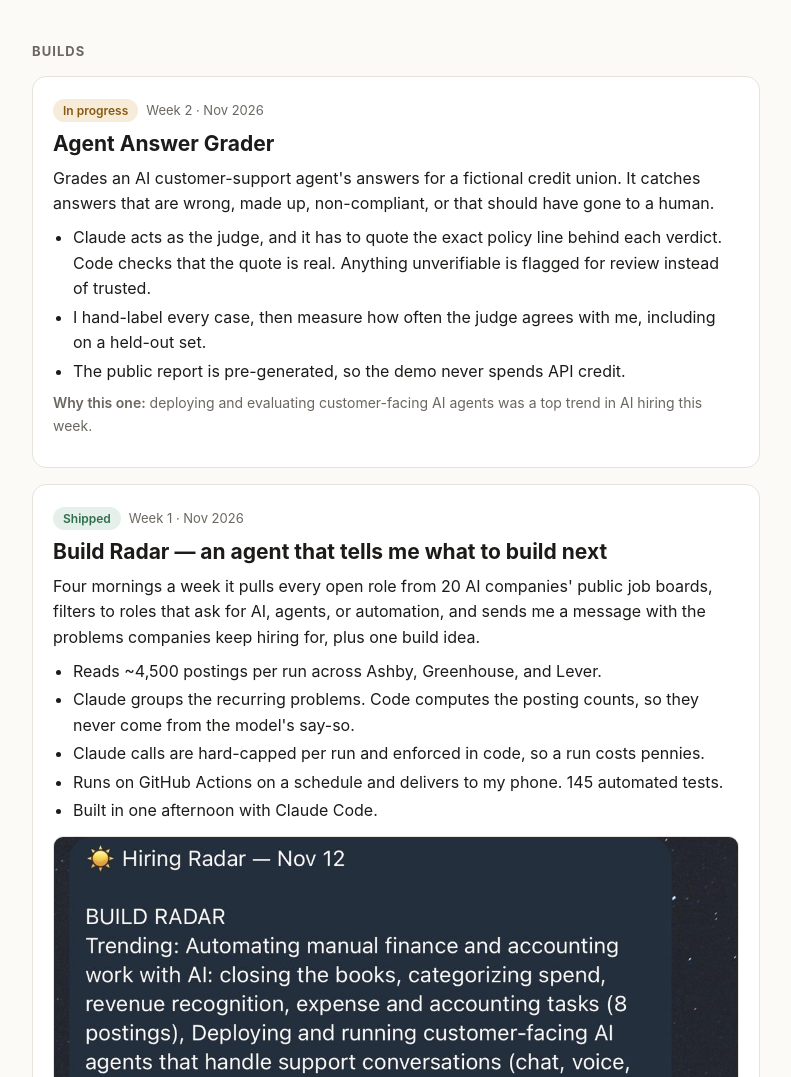
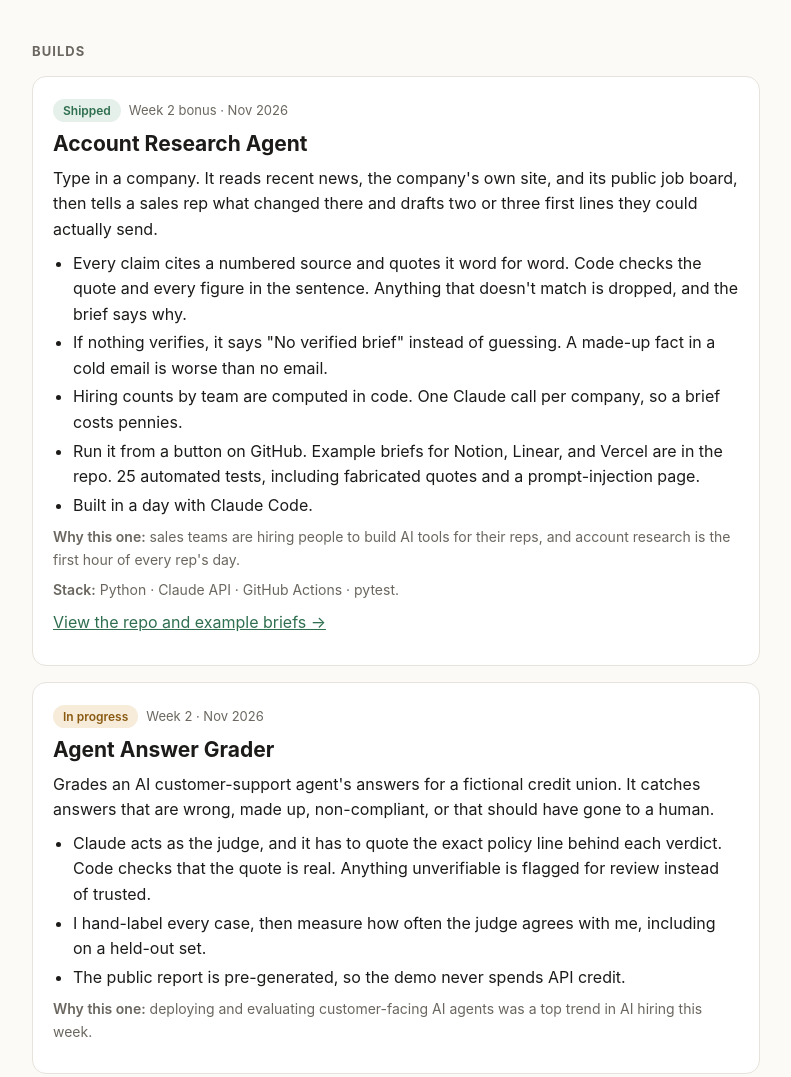
Before and after one commit to Nashmahler/builds, a plain HTML site: page index.html in a window 1280 px wide. Shown: the part 402-1479 px from the top of the page, without its empty margins (244-1035 px from the left). Drawn offline with Linux system fonts and the light colour scheme.

Commit message:
Add Account Research Agent; update Build Radar numbers
Co-Authored-By: Claude Opus 5.5 <noreply@anthropic.com>
Claude-Session: https://claude.ai/code/session_015rw9kWJp4hqJe5NaAUKcFZ

```diff
--- a/index.html
+++ b/index.html
@@ -85,6 +85,22 @@
   <h2 class="section">Builds</h2>
 
   <article class="card">
+    <div class="meta"><span class="pill">Shipped</span><span>Week 2 bonus · Nov 2026</span></div>
+    <h3>Account Research Agent</h3>
+    <p>Type in a company. It reads recent news, the company's own site, and its public job board, then tells a sales rep what changed there and drafts two or three first lines they could actually send.</p>
+    <ul>
+      <li>Every claim cites a numbered source and quotes it word for word. Code checks the quote and every figure in the sentence. Anything that doesn't match is dropped, and the brief says why.</li>
+      <li>If nothing verifies, it says "No verified brief" instead of guessing. A made-up fact in a cold email is worse than no email.</li>
+      <li>Hiring counts by team are computed in code. One Claude call per company, so a brief costs pennies.</li>
+      <li>Run it from a button on GitHub. Example briefs for Notion, Linear, and Vercel are in the repo. 25 automated tests, including fabricated quotes and a prompt-injection page.</li>
+      <li>Built in a day with Claude Code.</li>
+    </ul>
+    <p class="stack"><span class="label">Why this one:</span> sales teams are hiring people to build AI tools for their reps, and account research is the first hour of every rep's day.</p>
+    <p class="stack"><span class="label">Stack:</span> Python · Claude API · GitHub Actions · pytest.</p>
+    <p><a href="https://github.com/Nashmahler/account-research-agent">View the repo and example briefs →</a></p>
+  </article>
+
+  <article class="card">
     <div class="meta"><span class="pill wip">In progress</span><span>Week 2 · Nov 2026</span></div>
     <h3>Agent Answer Grader</h3>
     <p>Grades an AI customer-support agent's answers for a fictional credit union. It catches answers that are wrong, made up, non-compliant, or that should have gone to a human.</p>
@@ -99,12 +115,12 @@
   <article class="card">
     <div class="meta"><span class="pill">Shipped</span><span>Week 1 · Nov 2026</span></div>
     <h3>Build Radar — an agent that tells me what to build next</h3>
-    <p>Four mornings a week it pulls every open role from 20 AI companies' public job boards, filters to roles that ask for AI, agents, or automation, and sends me a message with the problems companies keep hiring for, plus one build idea.</p>
+    <p>Four mornings a week it pulls every open role from 200+ companies' public job boards, filters to roles that ask for AI, agents, or automation, and sends me a message with the problems companies keep hiring for, plus one build idea.</p>
     <ul>
-      <li>Reads ~4,500 postings per run across Ashby, Greenhouse, and Lever.</li>
+      <li>Started at ~4,500 postings from 20 companies; now reads ~28,000 per run from 200+ companies across Ashby, Greenhouse, and Lever.</li>
       <li>Claude groups the recurring problems. Code computes the posting counts, so they never come from the model's say-so.</li>
       <li>Claude calls are hard-capped per run and enforced in code, so a run costs pennies.</li>
-      <li>Runs on GitHub Actions on a schedule and delivers to my phone. 145 automated tests.</li>
+      <li>Runs on GitHub Actions on a schedule and delivers to my phone. 160 automated tests.</li>
       <li>Built in one afternoon with Claude Code.</li>
     </ul>
     <img src="assets/build-radar.jpg" alt="A Build Radar message listing trending problems in AI hiring and a suggested build idea" loading="lazy">
```
